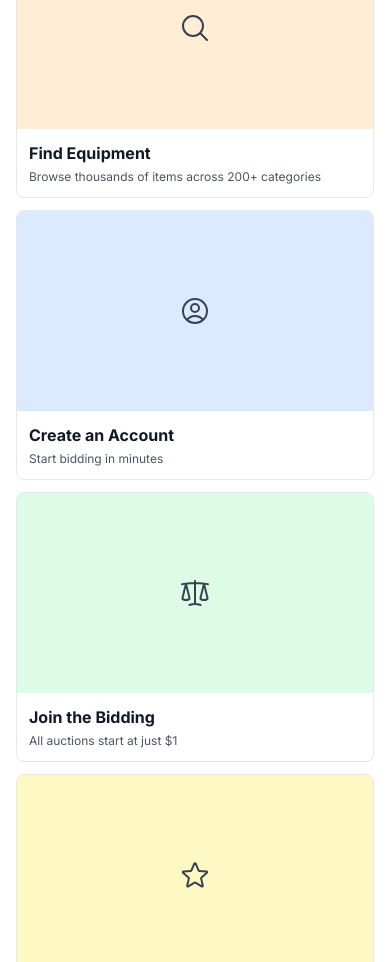
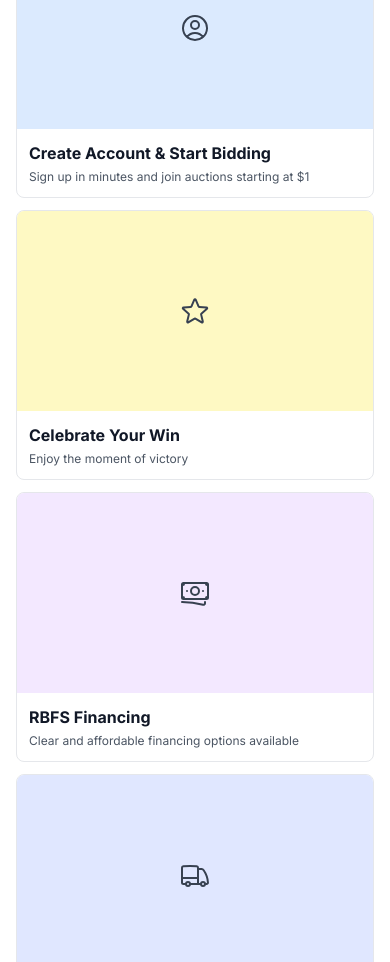
Before and after one commit to maunishs/rb-home, a Next.js app: page /rb-home/ in a window 390 px wide. Shown: the part 9360-10322 px from the top of the page. Built offline with nearby package versions, Linux system fonts and the light colour scheme.

Commit message:
Update How it works module: remove first row, combine account and bidding cards, limit to 4 items in one row

```diff
--- a/components/Services.tsx
+++ b/components/Services.tsx
@@ -1,9 +1,7 @@
 'use client'
 
 import {
-  MagnifyingGlassIcon,
   UserCircleIcon,
-  ScaleIcon,
   StarIcon,
   BanknotesIcon,
   TruckIcon,
@@ -21,41 +19,27 @@ interface ServiceStep {
 const services: ServiceStep[] = [
   {
     id: '1',
-    title: 'Find Equipment',
-    description: 'Browse thousands of items across 200+ categories',
-    icon: MagnifyingGlassIcon,
-    color: 'bg-orange-100',
-  },
-  {
-    id: '2',
-    title: 'Create an Account',
-    description: 'Start bidding in minutes',
+    title: 'Create Account & Start Bidding',
+    description: 'Sign up in minutes and join auctions starting at $1',
     icon: UserCircleIcon,
     color: 'bg-blue-100',
   },
   {
-    id: '3',
-    title: 'Join the Bidding',
-    description: 'All auctions start at just $1',
-    icon: ScaleIcon,
-    color: 'bg-green-100',
-  },
-  {
-    id: '4',
+    id: '2',
     title: 'Celebrate Your Win',
     description: 'Enjoy the moment of victory',
     icon: StarIcon,
     color: 'bg-yellow-100',
   },
   {
-    id: '5',
+    id: '3',
     title: 'RBFS Financing',
     description: 'Clear and affordable financing options available',
     icon: BanknotesIcon,
     color: 'bg-purple-100',
   },
   {
-    id: '6',
+    id: '4',
     title: 'Veritread Shipping',
     description: "From bidding to delivery, we've got you covered",
     icon: TruckIcon,
@@ -82,7 +66,7 @@ export default function Services() {
         </div>
 
         {/* Service Steps Grid */}
-        <div className="grid grid-cols-1 md:grid-cols-2 lg:grid-cols-3 gap-3">
+        <div className="grid grid-cols-1 md:grid-cols-2 lg:grid-cols-4 gap-3">
           {services.map((service) => {
             const Icon = service.icon
             return (
```
